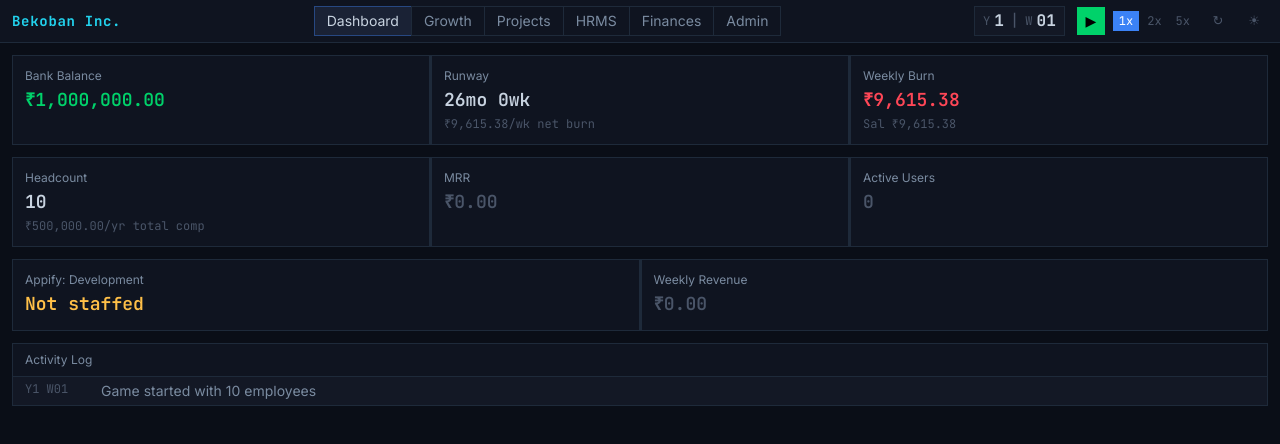
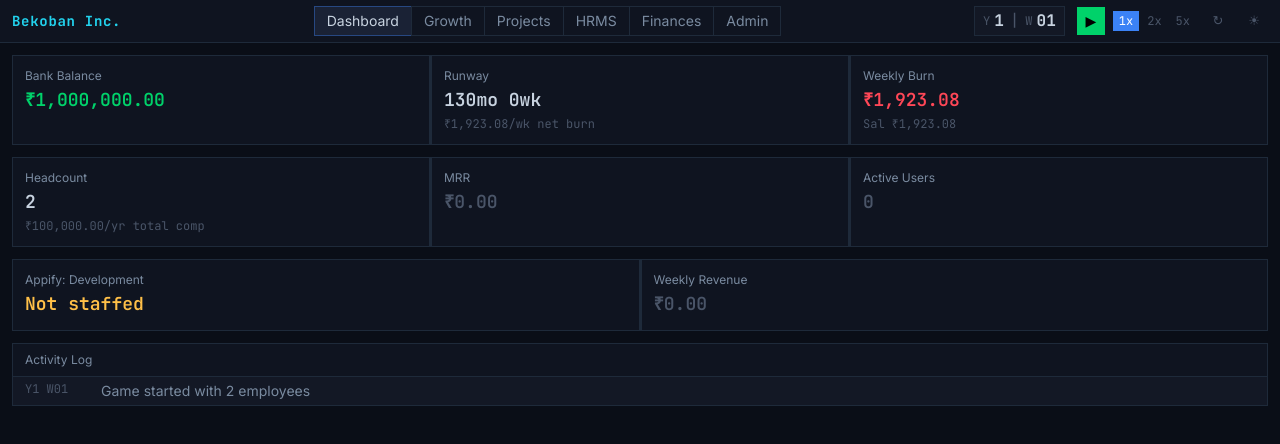
Before and after one commit to error-magnet/startup-sim, a React (Vite) app: page / in a window 1280 px wide. Shown: the top 444 px of the page. Built offline with nearby package versions, Linux system fonts and the light colour scheme.

Commit message:
changed initial employees

```diff
--- a/src/reducer.js
+++ b/src/reducer.js
@@ -22,7 +22,7 @@ function makeAppifyMVP() {
         totalWork: 36,
         workCompleted: 0,
         status: 'Not Started',
-        baseHeadcount: 3,
+        baseHeadcount: 1,
       },
       {
         id: 'appify-mvp-infra',
@@ -32,7 +32,7 @@ function makeAppifyMVP() {
         totalWork: 36,
         workCompleted: 0,
         status: 'Not Started',
-        baseHeadcount: 3,
+        baseHeadcount: 1,
       },
     ],
   };
@@ -91,7 +91,7 @@ function createInfraProject(productId, productName, yearNum, createdWeek) {
         totalWork: 104,
         workCompleted: 0,
         status: 'Not Started',
-        baseHeadcount: 2,
+        baseHeadcount: 1,
       },
     ],
   };
@@ -154,7 +154,7 @@ export function findEpicInProjects(epicId, devProjects) {
 
 // === State initialization ===
 
-const initialEmployees = generateInitialEmployees(10);
+const initialEmployees = generateInitialEmployees(2);
 const companyName = generateCompanyName();
 
 function makeInitialYearExpenses() {
@@ -177,7 +177,7 @@ export const initialState = {
   employees: initialEmployees,
   devProjects: [makeAppifyMVP()],
   products: [],
-  log: [{ week: 1, year: 1, message: 'Game started with 10 employees' }],
+  log: [{ week: 1, year: 1, message: 'Game started with 2 employees' }],
   yearlyExpenses: { 1: makeInitialYearExpenses() },
   yearlyRevenue: { 1: makeInitialYearRevenue() },
   currentWeekExpenses: { salaries: 0, devProjects: {}, productInfra: {} },
@@ -712,7 +712,7 @@ export function gameReducer(state, action) {
     }
 
     case 'RESTART': {
-      const newEmps = generateInitialEmployees(10);
+      const newEmps = generateInitialEmployees(2);
       const newName = generateCompanyName();
       return {
         ...initialState,
@@ -722,7 +722,7 @@ export function gameReducer(state, action) {
         products: [],
         theme: state.theme,
         currency: state.currency,
-        log: [{ week: 1, year: 1, message: 'Game started with 10 employees' }],
+        log: [{ week: 1, year: 1, message: 'Game started with 2 employees' }],
         yearlyExpenses: { 1: makeInitialYearExpenses() },
         yearlyRevenue: { 1: makeInitialYearRevenue() },
       };
```
